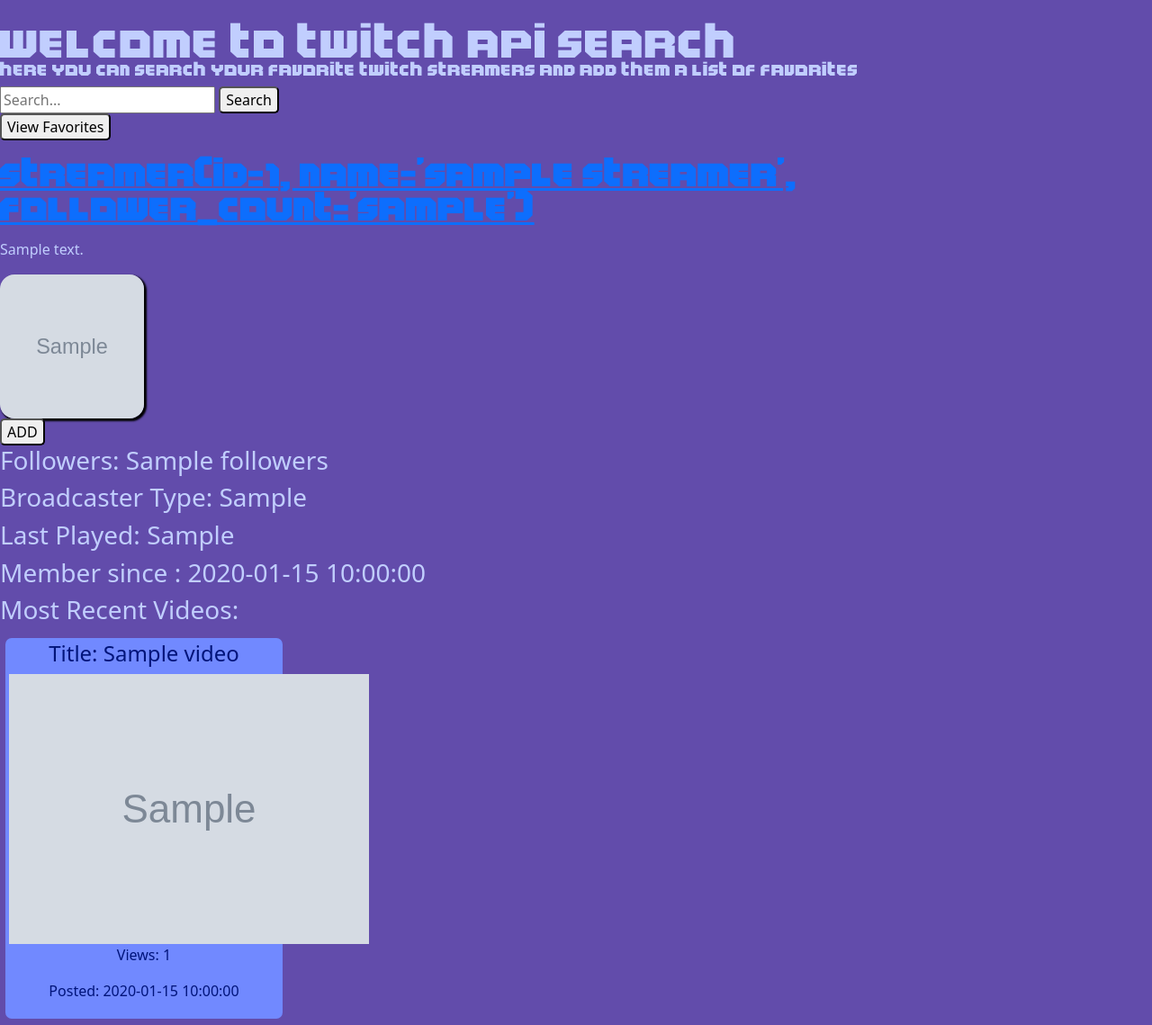
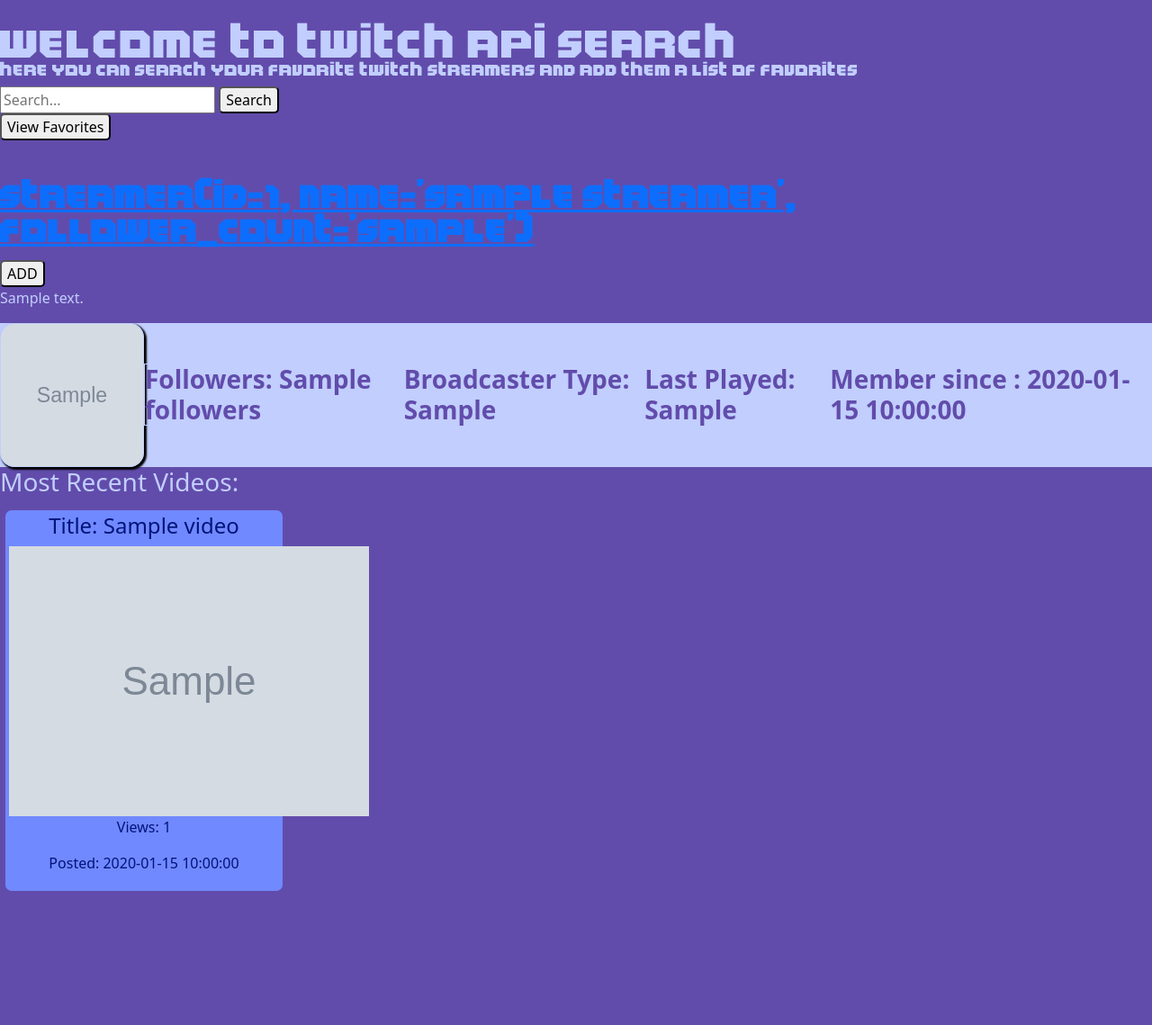
Before and after one commit to pablo-cs/twitch-api-run, a Flask app: template app/templates/results.html in a window 1280 px wide. Shown: the whole page at 90% size. After the commit the page ends 990 px from the top, so only its background shows below. Run offline with Flask 3, Linux system fonts and the light colour scheme; tables that the repository leaves empty hold one stand-in row (values such as "Sample post"); the template is opened without the code that fills it: values that come from a table or form of the project are taken from there, most other values are stand-ins (such as "Sample title", 1, 10 or a date in 2020); grey boxes marked "Sample" are stand-in pictures.

Commit message:
Updated styling of site

```diff
--- a/app/static/css/style.css
+++ b/app/static/css/style.css
@@ -54,3 +54,16 @@ button{
     overflow-wrap: break-word;
     word-wrap: break-word;
 }
+
+.profile-container {
+    background-color: #C1CEFE;
+    color:#624cab;
+    display: flex;
+    flex-wrap: nowrap;
+}
+
+.profile-item {
+    border: 1px solid #C1CEFE;
+    font-weight: bolder;
+    margin: auto;
+}
--- a/app/templates/results.html
+++ b/app/templates/results.html
@@ -3,10 +3,10 @@
     {% if streamer == None %}
         <h2>User Not Found</h2>
     {% else %}
+
+            <br>
             <h2 class="creator-name twitch-style"> <a href="{{ url }}">{{ streamer }}</a> </h2>
             <br>
-        <p>{{ description }}</p>
-        <img class= "profile-pic" src={{ img_src }} alt="Profile Pic">
             {% if in_db %}
                 <form action="{{ url_for('remove') }}"" method="POST">
                 <input type="hidden" name="removed_user" value="{{ streamer }}">
@@ -18,13 +18,16 @@
                     <button type="submit">ADD</button>
                 </form>
             {% endif %}
+            <p>{{ description }}</p>
+            <div class="profile-container">
+            <img class= "profile-pic profile-item" src={{ img_src }} alt="Profile Pic">
 
 
-
-        <h3>Followers: {{ followers }}</h3>
-        <h3>Broadcaster Type: {{ broadcaster_type }}</h3>
-        <h3>Last Played: {{ last_played }}</h3>
-        <h3>Member since : {{ created_at }}</h3>
+            <h3 class="profile-item">Followers: {{ followers }}</h3>
+            <h3 class="profile-item">Broadcaster Type: {{ broadcaster_type }}</h3>
+            <h3 class="profile-item">Last Played: {{ last_played }}</h3>
+            <h3 class="profile-item">Member since : {{ created_at }}</h3>
+        </div>
         {% if videos %}
             <h3>Most Recent Videos:</h3>
             <div class="vid-container">
--- a/app/templates/users.html
+++ b/app/templates/users.html
@@ -1,6 +1,6 @@
 {% extends "layout.html" %}
 {% block content %}
-    <h2> Favorites </h2>
+    <h2 class = "twitch-style"> Recently added </h2>
     <div class="streamer-container">
     {% for streamer in streamers %}
     <div class = "streamer-card">
```
Lines whose indentation alone changed are shown as unchanged.
